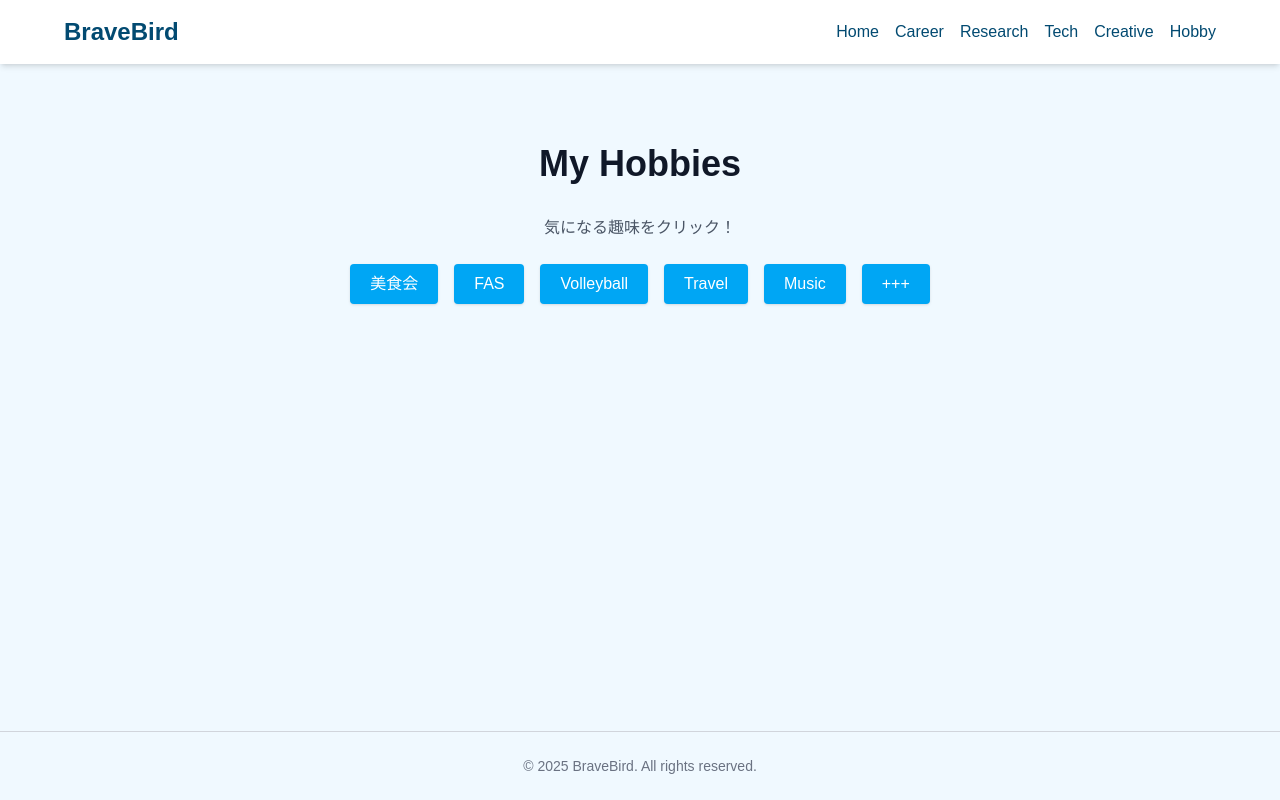
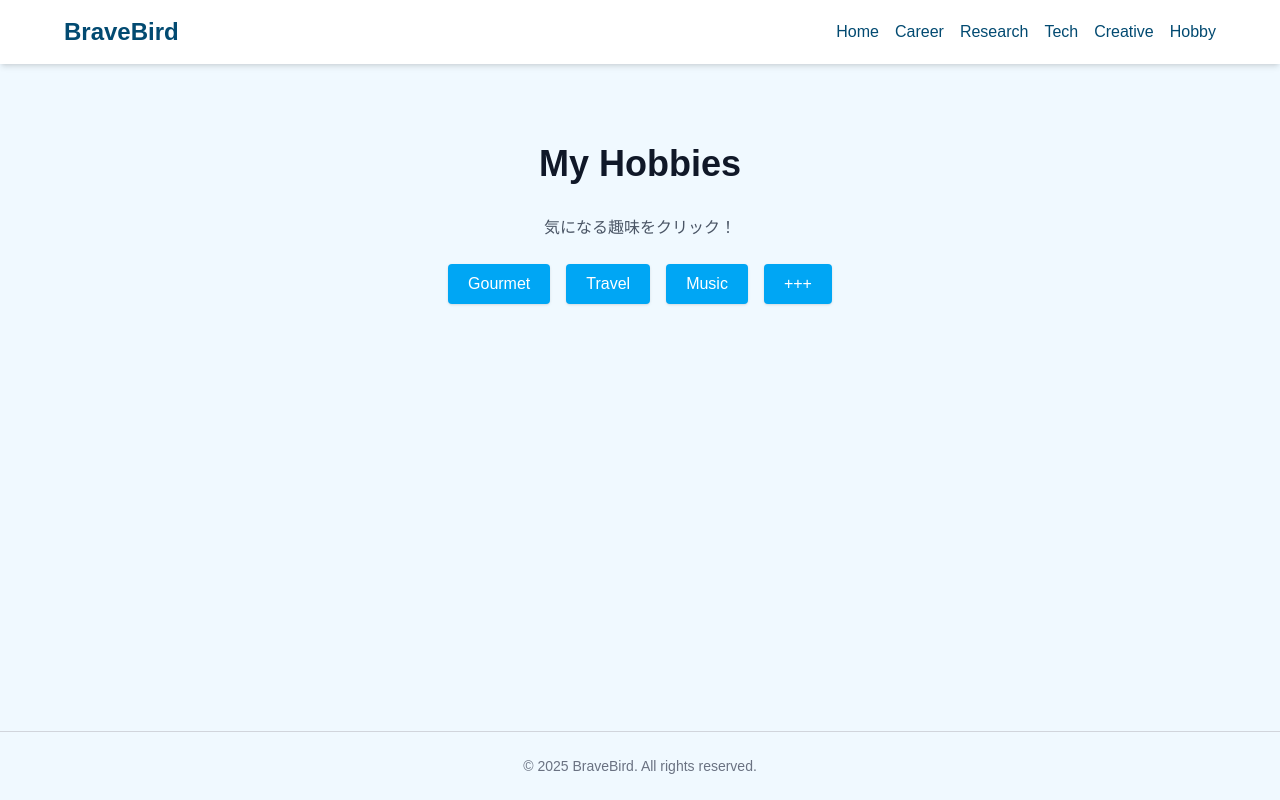
Before and after one commit to BentenShichifuku/lumaca_portfolio, a Next.js app: page /hobby in a window 1280 px wide. Built offline with nearby package versions, Linux system fonts and the light colour scheme.

Commit message:
良い感じ

```diff
--- a/src/pages/hobby/index.tsx
+++ b/src/pages/hobby/index.tsx
@@ -3,12 +3,10 @@ import Link from "next/link";
 import Layout from "@/components/Layout";
 
 const hobbies = [
-    { label: "美食会", path: "/hobby/gourmet" },
-    { label: "FAS", path: "/hobby/fashion" },
-    { label: "Volleyball", path: "/hobby/volleyball" },
-    { label: "Travel", path: "/hobby/travel" },
-    { label: "Music", path: "/hobby/music" },
-    { label: "+++", path: "/hobby/more" },
+    { title: "Gourmet", url: "/hobby/gourmet" },
+    { title: "Travel", url: "/hobby/travel" },
+    { title: "Music", url: "/hobby/music" },
+    { title: "+++", url: "#" },
 ];
 
 export default function HobbyTopPage() {
@@ -19,9 +17,9 @@ export default function HobbyTopPage() {
             <p className="mb-6 text-gray-600">気になる趣味をクリック！</p>
             <div className="flex flex-wrap justify-center gap-4">
             {hobbies.map((hobby, idx) => (
-                <Link key={idx} href={hobby.path}>
+                <Link key={idx} href={hobby.url}>
                 <button className="bg-sky-500 hover:bg-sky-600 text-white px-5 py-2 rounded shadow">
-                    {hobby.label}
+                    {hobby.title}
                 </button>
             </Link>
             ))}
--- a/src/pages/hobby/music.tsx
+++ b/src/pages/hobby/music.tsx
@@ -0,0 +1,30 @@
+import Layout from "@/components/Layout";
+
+export default function Music() {
+    return (
+    <Layout>
+        <section className="max-w-3xl mx-auto py-12 px-4 text-center">
+            <h1 className="text-3xl font-bold mb-4">My Favorite Music</h1>
+            <p className="mb-6 text-gray-300">
+            最近よく聴いているApple Musicのプレイリストです。
+            </p>
+
+        {/* 🎵 Apple Music埋め込み */}
+        <div className="w-full aspect-video mb-6">
+            <iframe
+                allow="autoplay *; encrypted-media *;"
+                frameBorder="0"
+                height="450"
+                style={{ width: "100%", maxWidth: 660, overflow: "hidden", background: "transparent" }}
+                sandbox="allow-forms allow-popups allow-same-origin allow-scripts allow-top-navigation-by-user-activation"
+                src="https://embed.music.apple.com/jp/playlist/あなたのID"
+            ></iframe>
+        </div>
+
+        <p className="text-sm text-gray-400">
+            ※ iPhoneやMacで開くと、Apple Musicアプリで再生できます。
+        </p>
+        </section>
+    </Layout>
+    );
+}
--- a/src/pages/hobby/travel.tsx
+++ b/src/pages/hobby/travel.tsx
@@ -0,0 +1,49 @@
+import Layout from "@/components/Layout";
+import Image from "next/image";
+
+const travels = [
+    {
+    title: "春の京都",
+    date: "2024年4月",
+    description: "哲学の道を桜吹雪の中歩いた。花より団子。団子より抹茶ソフト。",
+    image: "/images/travel/kyoto.jpg",
+    },
+
+  // どんどん追加可能！
+];
+
+export default function Travel() {
+    return (
+        <Layout>
+        <section className="max-w-4xl mx-auto px-4 py-12">
+            <h1 className="text-3xl font-bold mb-6 text-center">旅の記録</h1>
+            <p className="text-center text-gray-300 mb-10">
+            絵手紙のように、旅先での思い出を残しています。
+            </p>
+
+            <div className="space-y-8">
+            {travels.map((travel, idx) => (
+                <div
+                key={idx}
+                className="bg-white text-gray-800 rounded-xl overflow-hidden shadow-md flex flex-col md:flex-row"
+            >
+                <div className="md:w-1/2 w-full h-64 relative">
+                    <Image
+                    src={travel.image}
+                    alt={travel.title}
+                    layout="fill"
+                    objectFit="cover"
+                />
+                </div>
+                <div className="p-6 md:w-1/2">
+                    <h2 className="text-xl font-bold mb-2">{travel.title}</h2>
+                    <p className="text-sm text-gray-500 mb-2">{travel.date}</p>
+                    <p>{travel.description}</p>
+                </div>
+                </div>
+            ))}
+            </div>
+        </section>
+    </Layout>
+    );
+}
```
Also changed, not shown: public/images/travel/kyoto.jpeg (added), src/pages/hobby/fashion.tsx (deleted), src/pages/hobby/volleyball.tsx (deleted).
